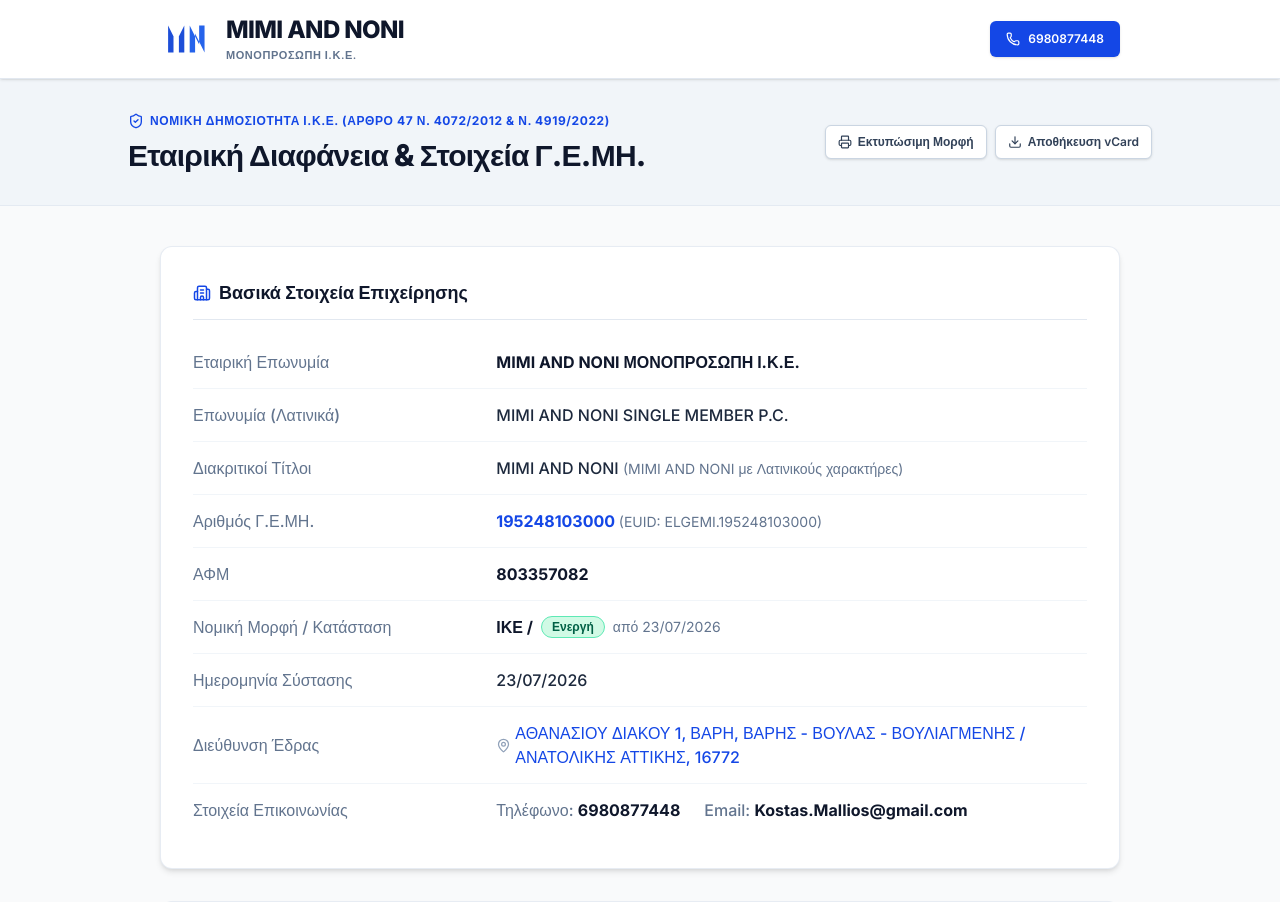
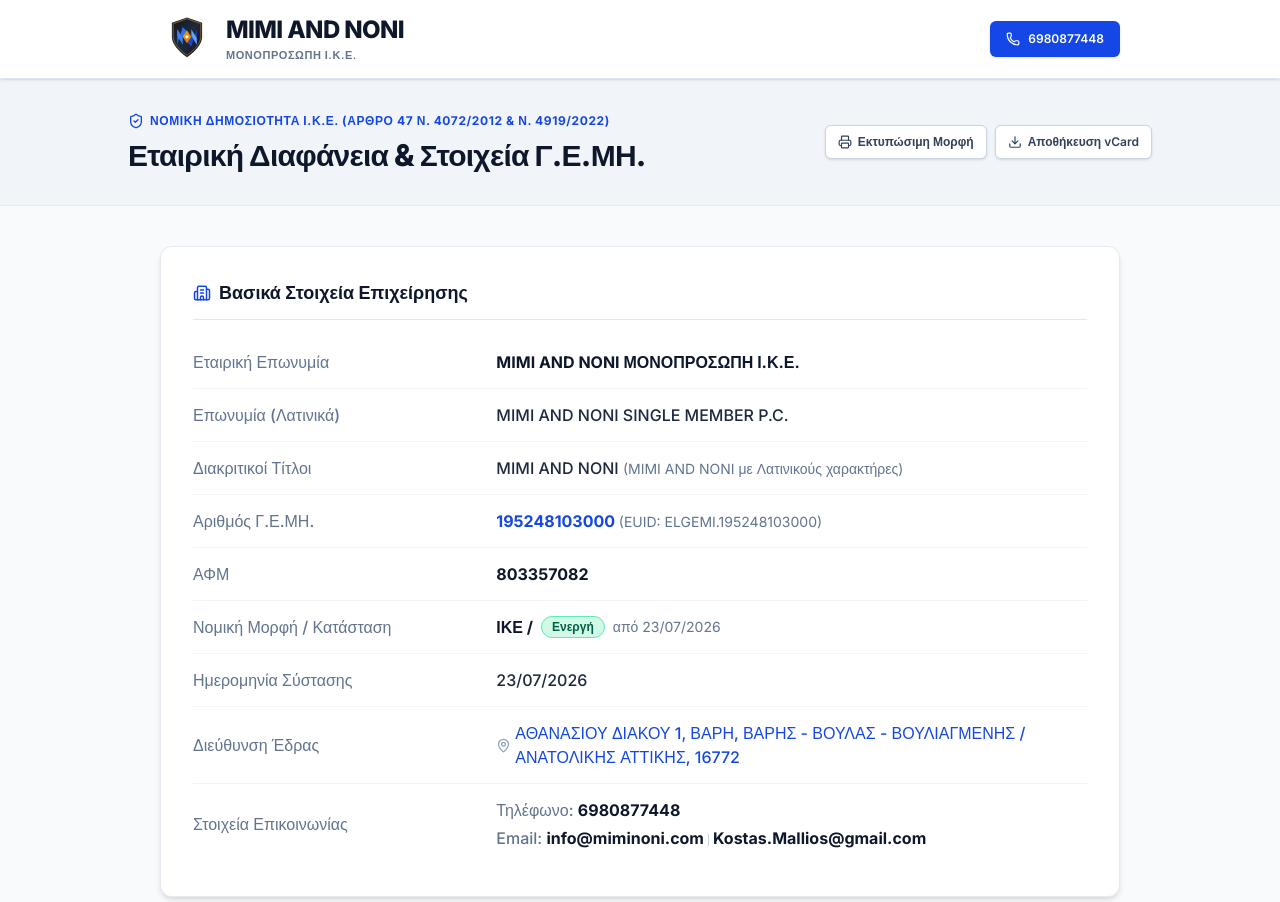
Before and after one commit to sgk-gr/miminoni, a Next.js app: page / in a window 1280 px wide. Shown: the top 902 px of the page. Built offline with nearby package versions, Linux system fonts and the light colour scheme.

Commit message:
Add info@miminoni.com and update logo design and favicon

```diff
--- a/src/app/page.tsx
+++ b/src/app/page.tsx
@@ -185,6 +185,8 @@ export default function Home() {
                 </div>
                 <div>
                   <span className="text-slate-500">Email: </span>
+                  <a href="mailto:info@miminoni.com" className="font-bold text-slate-900 hover:text-blue-700">info@miminoni.com</a>
+                  <span className="text-slate-400 mx-1 border-r border-slate-300 h-3 inline-block align-middle"></span>
                   <a href="mailto:Kostas.Mallios@gmail.com" className="font-bold text-slate-900 hover:text-blue-700">Kostas.Mallios@gmail.com</a>
                 </div>
               </div>
```
Also changed, not shown: public/logo.svg, src/app/icon.svg (added).
